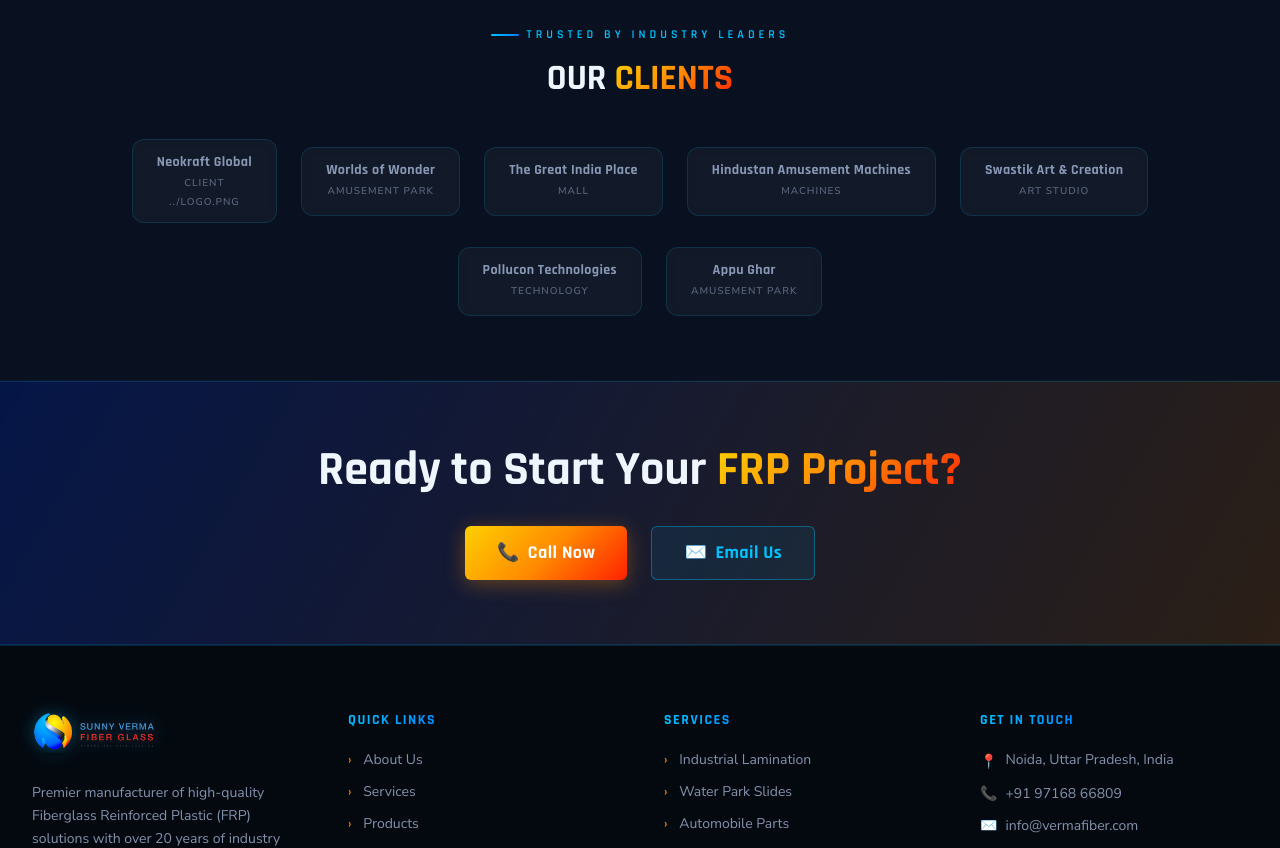
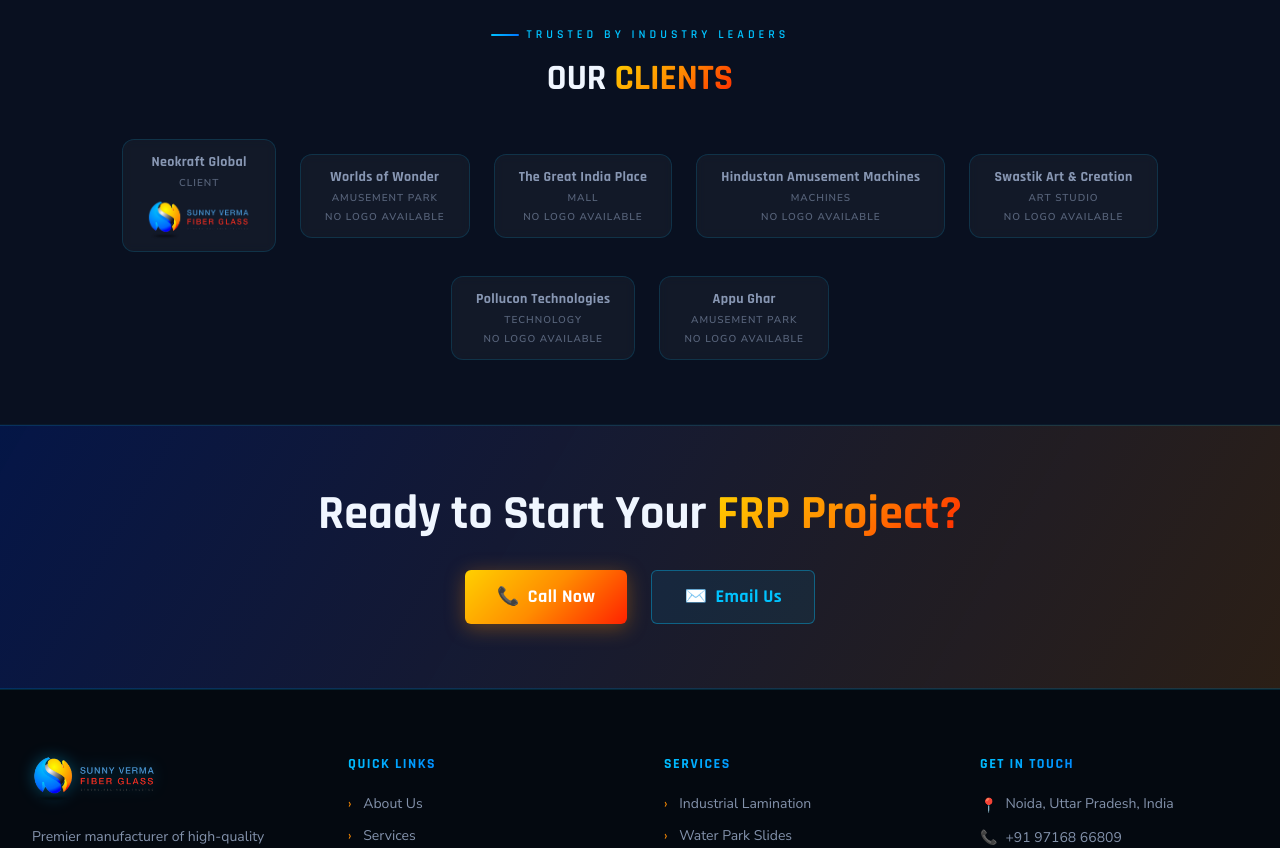
Before and after one commit to project689test/Sunny_Verma_FiberGlass, a React (Vite) app in the folder client/: page / in a window 1280 px wide. Shown: the part 4700-5548 px from the top of the page. Built offline with nearby package versions, Linux system fonts and the light colour scheme.

Commit message:
Update ClientLogos.jsx

```diff
--- a/client/src/components/ClientLogos.jsx
+++ b/client/src/components/ClientLogos.jsx
@@ -1,8 +1,9 @@
 import { motion } from 'framer-motion';
 import { fadeInUp, staggerContainer } from '../hooks/useScrollAnimation';
+import logoIcon from '../assets/images/logo-icon.png';
 
 const clients = [
-  { name: "Neokraft Global", sub: "CLIENT", Image:"../LOGO.png" },
+  { name: "Neokraft Global", sub: "CLIENT", Image: logoIcon },
   { name: "Worlds of Wonder", sub: "AMUSEMENT PARK" },
   { name: "The Great India Place", sub: "MALL" },
   { name: "Hindustan Amusement Machines", sub: "MACHINES" },
@@ -47,9 +48,17 @@
               <p className="text-[10px] text-dim tracking-widest font-semibold mt-1 uppercase group-hover:text-[rgba(0,195,255,0.5)] transition-colors">
                 {client.sub}
               </p>
-              <p className="text-[10px] text-dim tracking-widest font-semibold mt-1 uppercase group-hover:text-[rgba(0,195,255,0.5)] transition-colors">
-                {client.Image}
-              </p>
+              {client.Image ? (
+                <img
+                  src={client.Image}
+                  alt={`${client.name} logo`}
+                  className="h-10 w-auto mt-2 object-contain"
+                />
+              ) : (
+                <p className="text-[10px] text-dim tracking-widest font-semibold mt-1 uppercase group-hover:text-[rgba(0,195,255,0.5)] transition-colors">
+                  No logo available
+                </p>
+              )}
             </motion.div>
           ))}
         </motion.div>
```
